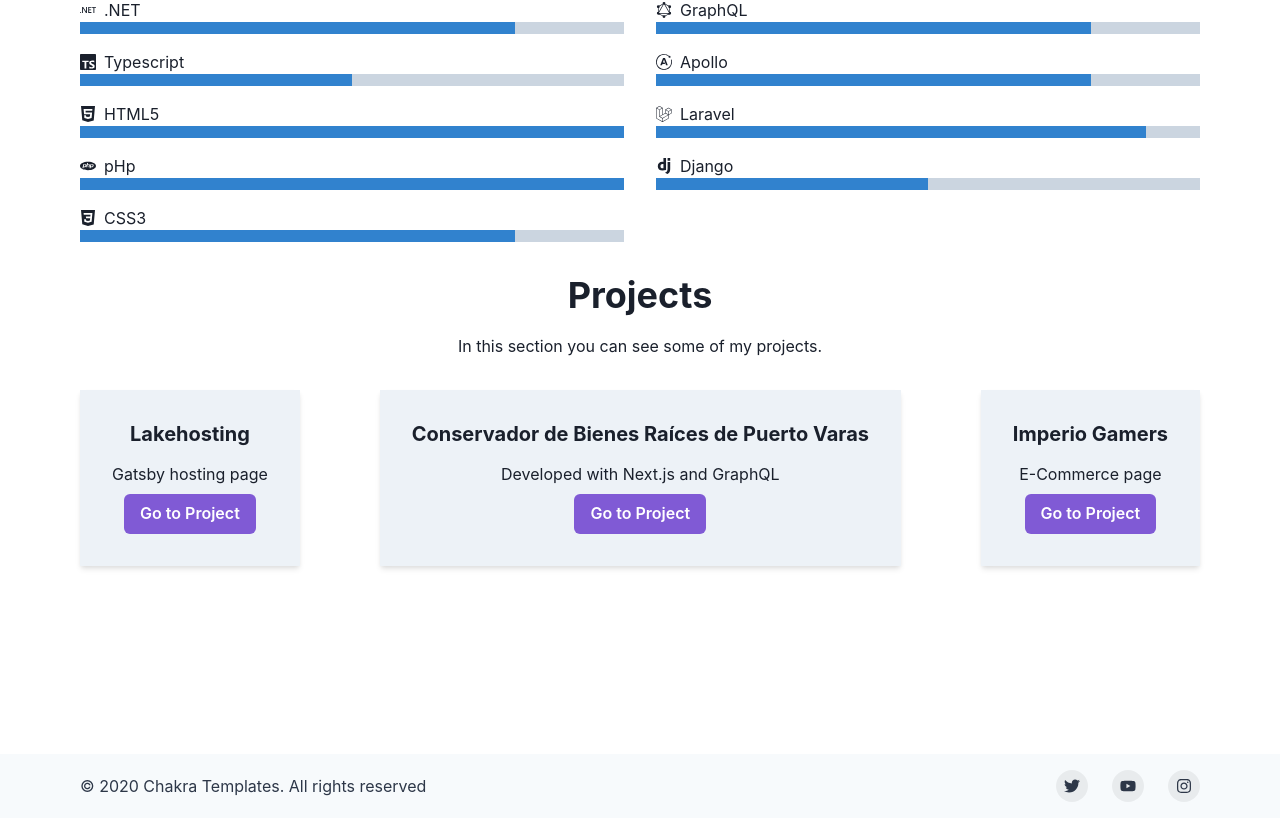
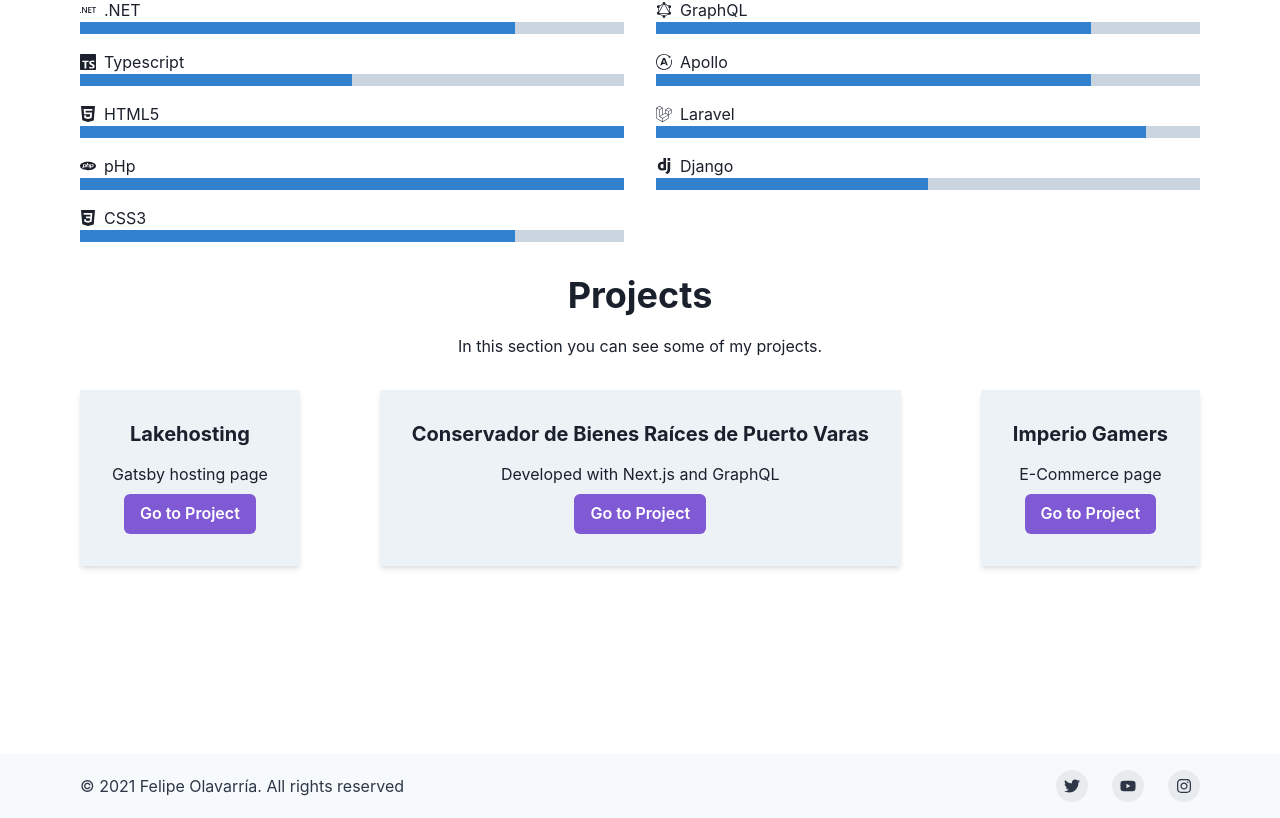
Before and after one commit to desolaser/portfolio, a Next.js app: page / in a window 1280 px wide. Shown: the part 1432-2250 px from the top of the page. Built offline with nearby package versions, Linux system fonts and the light colour scheme; grey boxes are pictures that could not be loaded.

Commit message:
Change footer copyright

```diff
--- a/components/layout/footer.tsx
+++ b/components/layout/footer.tsx
@@ -54,7 +54,7 @@
         spacing={4}
         justify={{ base: 'center', md: 'space-between' }}
         align={{ base: 'center', md: 'center' }}>
-        <Text>© 2020 Chakra Templates. All rights reserved</Text>
+        <Text>© 2021 Felipe Olavarría. All rights reserved</Text>
         <Stack direction={'row'} spacing={6}>
           <SocialButton label={'Twitter'} href={'#'}>
             <FaTwitter />
```
